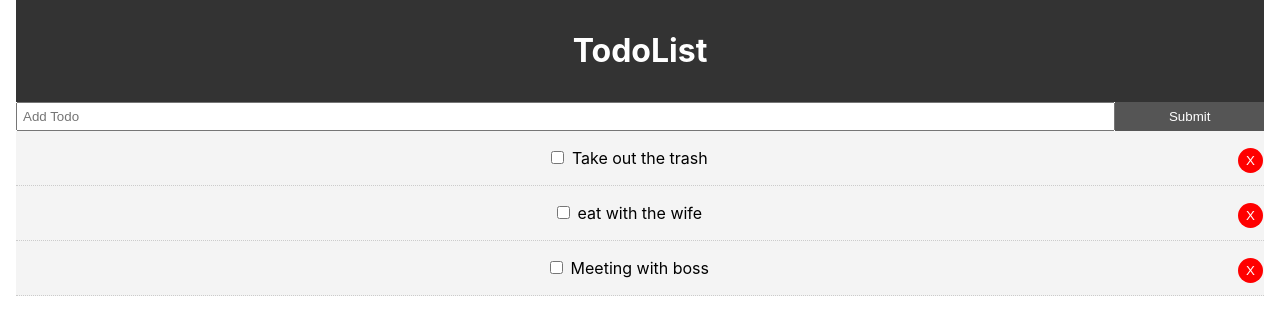
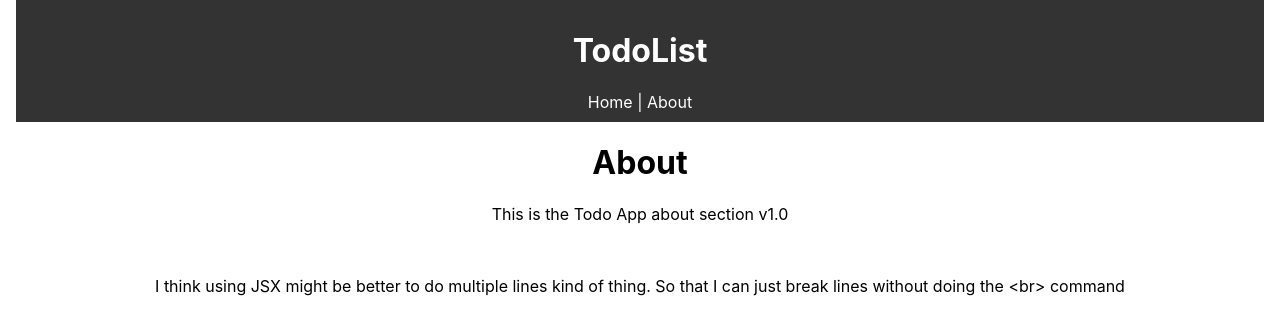
Before and after one commit to whomikedao/React-To-Do, a React (Create React App) app in the folder todo-app/: page /about in a window 1280 px wide. Shown: the top 334 px of the page. Built offline with nearby package versions, Linux system fonts and the light colour scheme.

Commit message:
add About and links

```diff
--- a/todo-app/src/App.js
+++ b/todo-app/src/App.js
@@ -9,6 +9,12 @@ import AddTodo from './components/AddTodo';
 //STEP 38: import uuid
 import uuid from 'uuid';
 //STEP 40: Now we start with React Router and install it
+  //$npm install react-router-dom
+//STEP 43: Import Browser Router and router
+  //we also have to wrap the whole app inside router where render is
+import { BrowserRouter as Router, Route } from 'react-router-dom';
+//STEP 45: import About
+import About from './pages/About';
 
 class App extends Component {
   //STEP 6: Add state. Some components typically use different components
@@ -85,16 +91,33 @@ class App extends Component {
 //STEP 20: Now we need an id to let the app knows which one is completed by going to to TodoItem
 
 //STEP 32: MADE ANOTHER DIV CONTAINER
+//STEP 44: Wrap the whole thing insdie Render
+  //So now the thing is that we want the todo list as our homepage but we have two components that make up that page
+  //doing one component is easy but for two you have to use render props
+  //so to do the route we'll add the path, then render and return the AddTodo and Todos insides the React Fragment
+//STEP 46: Add a route to the About page
+  //one problem you'll run into is that if both path places "/" and "/about" uses the same slash
+  //then make the home page the exact path
+//STEP 47: Now we need to add links for the user to go to the about me page and back to the home page
+  //we'll add that to the header page since that's where it would be
+  //for other projects this could be the navigation page
   render(){
     console.log(this.state.todos)
     return (
+      <Router>
         <div className="App">
           <div className="container">
             <Header />
+            <Route exact path="/" render={props => (
+              <React.Fragment>
                 <AddTodo addTodo={this.addTodo}/>
                 <Todos todos={this.state.todos} markComplete={this.markComplete} delTodo={this.delTodo}/>
+              </React.Fragment>
+            )} />
+            <Route path="/about" component={About}/>
           </div>
         </div>
+      </Router>
     );
   }
 }
--- a/todo-app/src/components/TodoItem.js
+++ b/todo-app/src/components/TodoItem.js
@@ -45,7 +45,7 @@ class TodoItem extends Component {
 }
 
 const btnStyle = {
-    background: '#FF0000',
+    background: '#ff6961',
     color: '#fff',
     border: 'none',
     padding: '5px 8px',
--- a/todo-app/src/layout/header.js
+++ b/todo-app/src/layout/header.js
@@ -1,9 +1,16 @@
+//STEP 28: CREATE HEADER
 import React from 'react';
-//STEP 28: CREATE HEADER
+//STEP 48: Import link from react-router-dom because we can't simply just a tags
+import { Link } from 'react-router-dom';
+
+//STEP 49: Add the links to the header
+    //also add the link style cause that shit is ugly
+    //now we're pretty much done with the page. Go to App.js to see for continuation with APIs
 function Header() {
     return (
         <header style={headerStyle}>
             <h1>TodoList</h1>
+            <Link style={linkStyle} to="/">Home</Link> | <Link style={linkStyle} to="/about">About</Link>
         </header>
     )
 }
@@ -14,4 +21,9 @@ const headerStyle = {
     padding: '10px'
 }
 
+const linkStyle = {
+    color: '#fff',
+    textDecoration: 'none'
+}
+
 export default Header;
--- a/todo-app/src/pages/About.js
+++ b/todo-app/src/pages/About.js
@@ -2,12 +2,18 @@ import React from 'react'
 //STEP 41: This about page is going to be a function rather than a class
     //don't really need a div
     //can use React.Fragment, it's kind of like a ghost
+//STEP 42: Now we want to be able to make the about me into another page
+    //to do that, we'd have to go to App.js and import the router dom and this page
 
 function About() {
   return (
     <React.Fragment>
         <h1>About</h1>
-        <p>This is the Todo App about section v1.0</p>
+        <p>This is the Todo App about section v1.0</p><br/>
+        <p>
+            {`I think using JSX might be better to do multiple lines kind of thing.
+            So that I can just break lines without doing the <br> command`}
+        </p>
     </React.Fragment>
   )
 }
```
Lines whose indentation alone changed are shown as unchanged.
